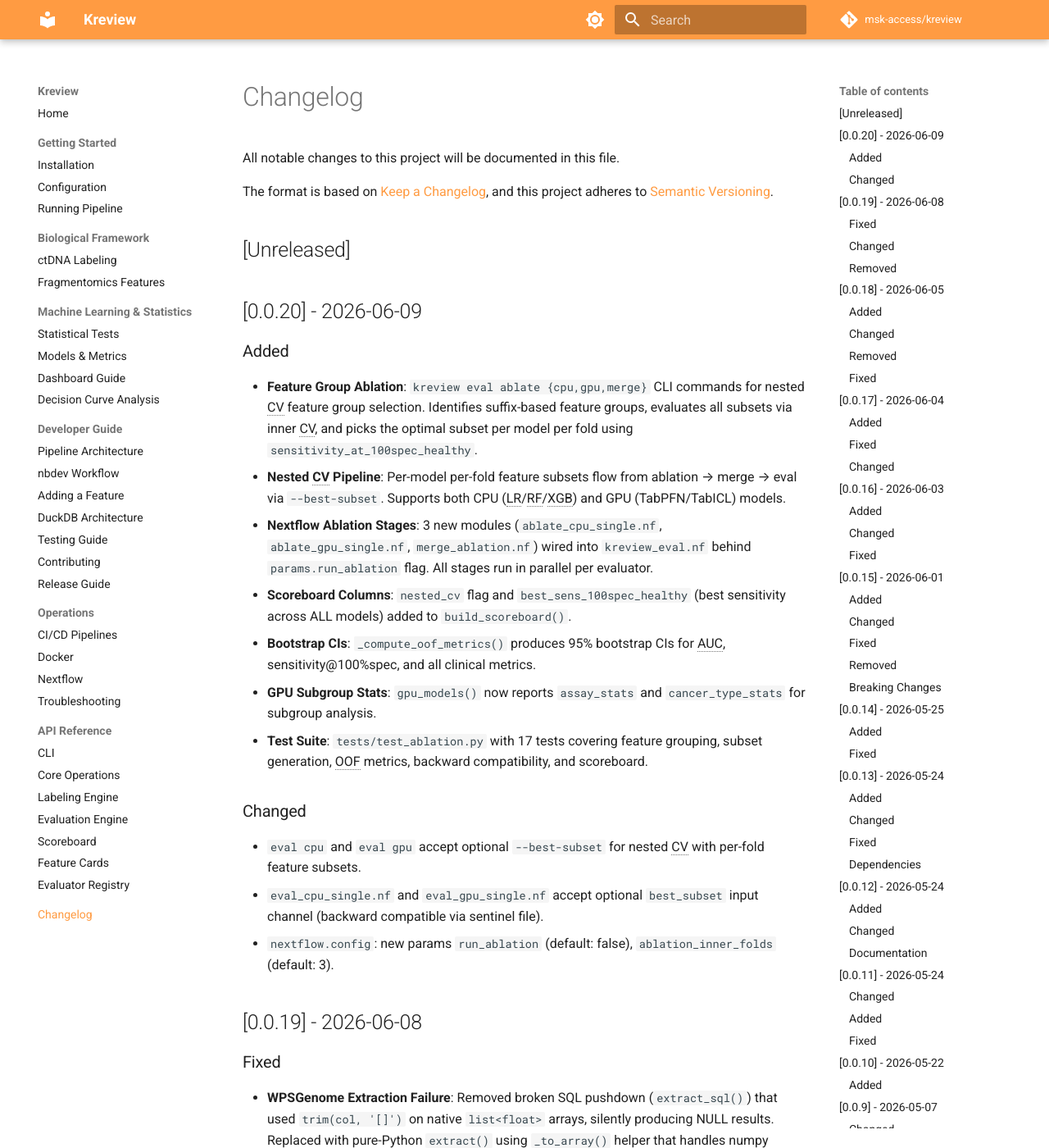
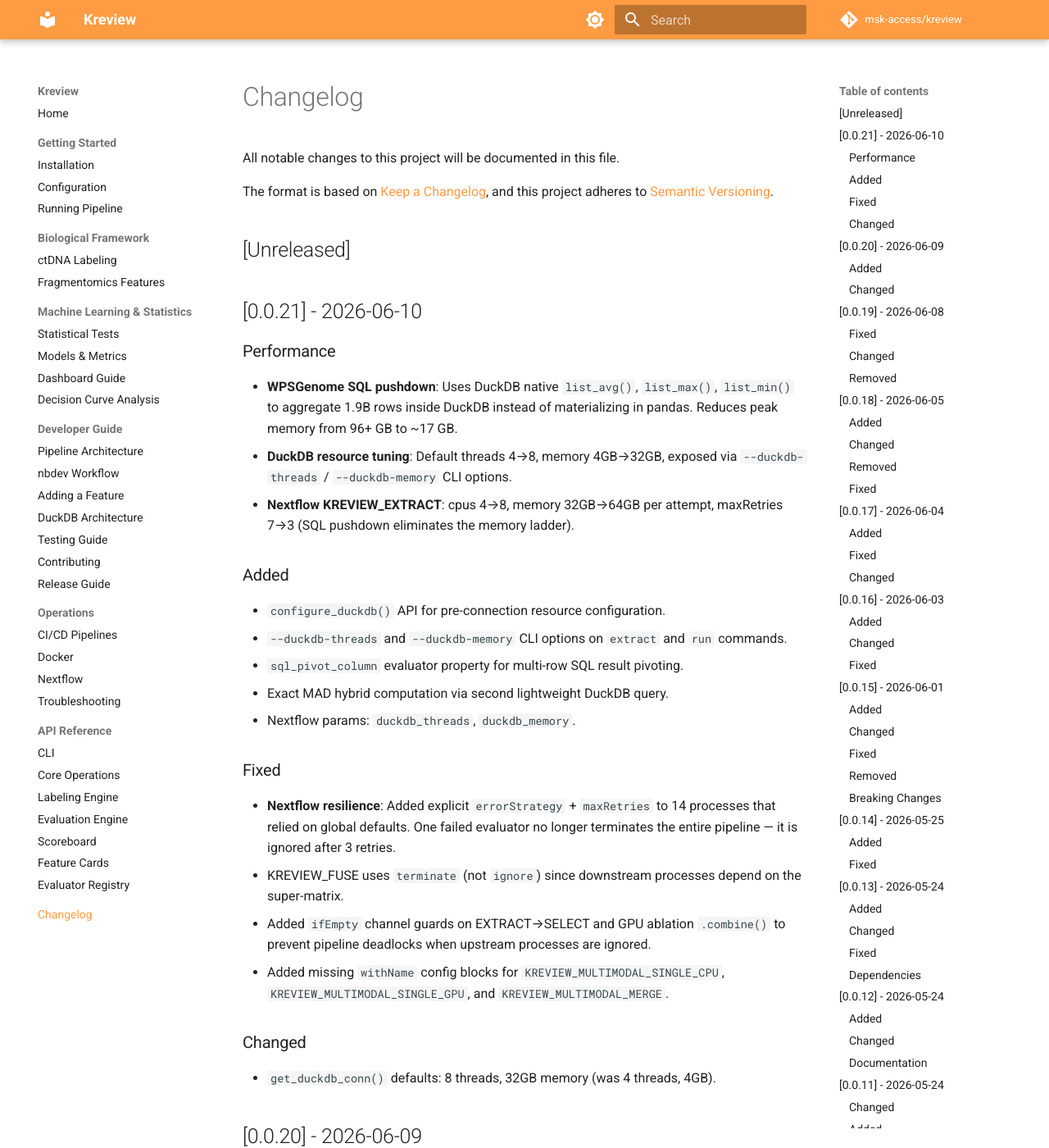
Before and after one commit to msk-access/kreview, an MkDocs documentation site: the page built from docs/changelog.md, in a window 1280 px wide and 1400 px high. Shown: the whole window at 82% size. Built offline with MkDocs 1.6.1 and Material for MkDocs 9.7.7, drawn with Linux system fonts in a browser that asks for light colours; comment, search, counter and statistics services are not loaded; the version menu is left out.

Commit message:
release: v0.0.21

```diff
--- a/docs/changelog.md
+++ b/docs/changelog.md
@@ -6,6 +6,38 @@ The format is based on [Keep a Changelog](https://keepachangelog.com/en/1.0.0/),
 and this project adheres to [Semantic Versioning](https://semver.org/spec/v2.0.0.html).
 
 ## [Unreleased]
+
+## [0.0.21] - 2026-06-10
+
+### Performance
+- **WPSGenome SQL pushdown**: Uses DuckDB native `list_avg()`, `list_max()`, `list_min()`
+  to aggregate 1.9B rows inside DuckDB instead of materializing in pandas.
+  Reduces peak memory from 96+ GB to ~17 GB.
+- **DuckDB resource tuning**: Default threads 4→8, memory 4GB→32GB,
+  exposed via `--duckdb-threads` / `--duckdb-memory` CLI options.
+- **Nextflow KREVIEW_EXTRACT**: cpus 4→8, memory 32GB→64GB per attempt,
+  maxRetries 7→3 (SQL pushdown eliminates the memory ladder).
+
+### Added
+- `configure_duckdb()` API for pre-connection resource configuration.
+- `--duckdb-threads` and `--duckdb-memory` CLI options on `extract` and `run` commands.
+- `sql_pivot_column` evaluator property for multi-row SQL result pivoting.
+- Exact MAD hybrid computation via second lightweight DuckDB query.
+- Nextflow params: `duckdb_threads`, `duckdb_memory`.
+
+### Fixed
+- **Nextflow resilience**: Added explicit `errorStrategy` + `maxRetries` to 14
+  processes that relied on global defaults. One failed evaluator no longer
+  terminates the entire pipeline — it is ignored after 3 retries.
+- KREVIEW_FUSE uses `terminate` (not `ignore`) since downstream processes
+  depend on the super-matrix.
+- Added `ifEmpty` channel guards on EXTRACT→SELECT and GPU ablation `.combine()`
+  to prevent pipeline deadlocks when upstream processes are ignored.
+- Added missing `withName` config blocks for `KREVIEW_MULTIMODAL_SINGLE_CPU`,
+  `KREVIEW_MULTIMODAL_SINGLE_GPU`, and `KREVIEW_MULTIMODAL_MERGE`.
+
+### Changed
+- `get_duckdb_conn()` defaults: 8 threads, 32GB memory (was 4 threads, 4GB).
 
 ## [0.0.20] - 2026-06-09
 
--- a/kreview/__init__.py
+++ b/kreview/__init__.py
@@ -1 +1 @@
-__version__ = "0.0.20"
+__version__ = "0.0.21"
```
